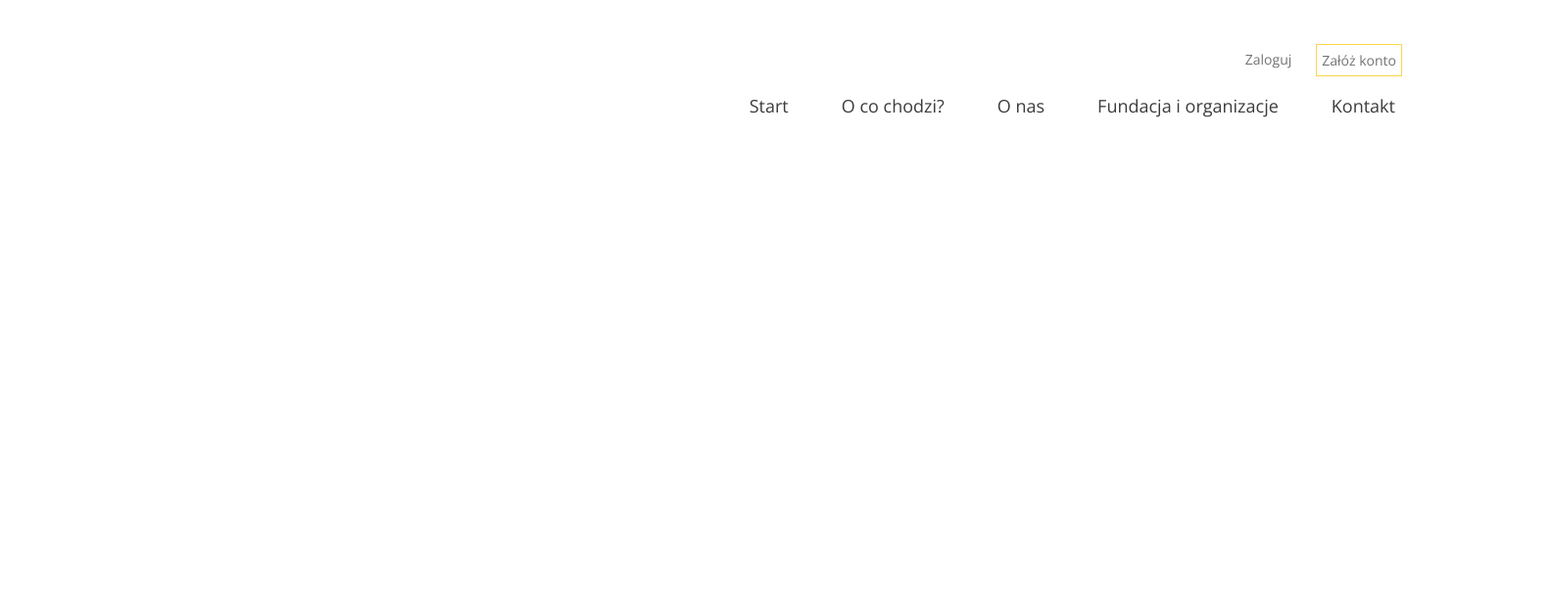
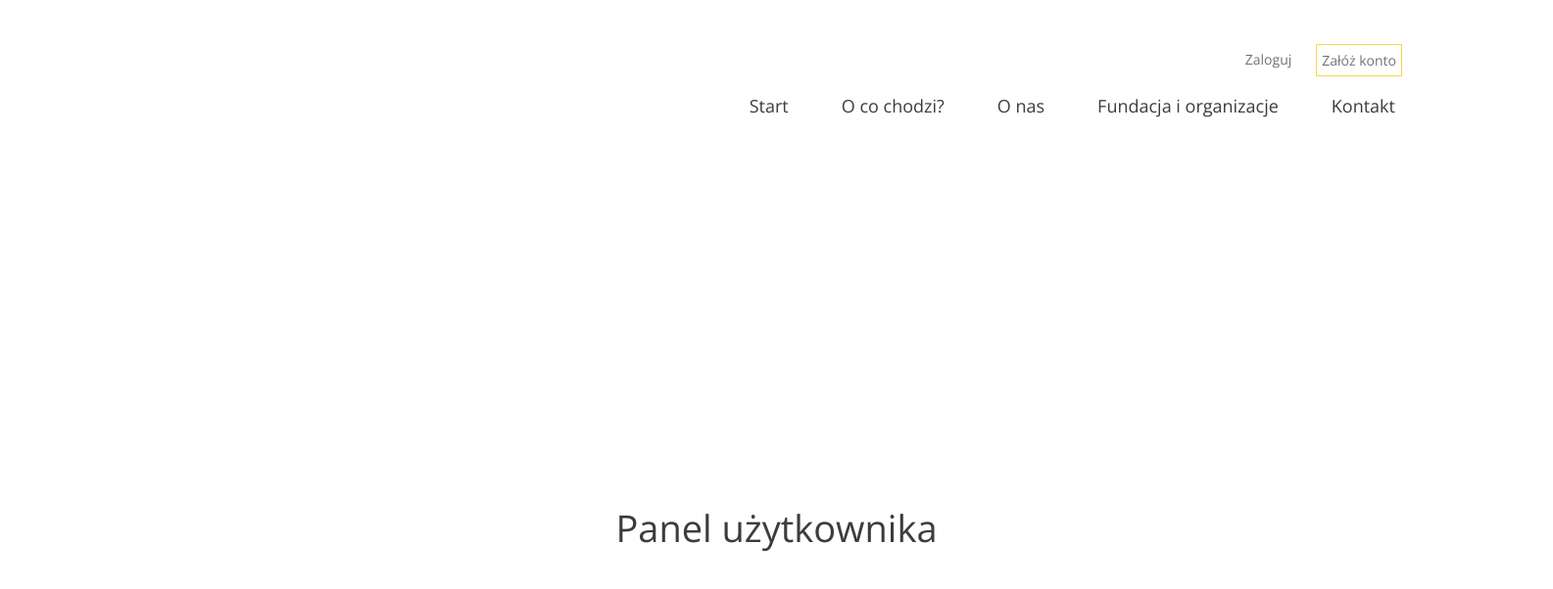
Before and after one commit to korneliagruszka/Second_hande, a React (Vite) app: page /dashboard in a window 1280 px wide. Shown: the top 602 px of the page at 98% size, 1585 px wide, since content can reach past the window. Built offline with nearby package versions, Linux system fonts and the light colour scheme.

Commit message:
Supabase_configuration

```diff
--- a/src/App.jsx
+++ b/src/App.jsx
@@ -1,5 +1,5 @@
 import { BrowserRouter, Routes, Route } from "react-router-dom";
-import './App.scss';
+import "./App.scss";
 import TopMenu from "./components/common/TopMenu/topMenu";
 import HomeHeader from "./components/Home/HomeHeader/homeHeader";
 import Statistics from "./components/Home/Statistics/statistics";
@@ -10,6 +10,7 @@ import Fundations from "./components/Home/Fundations/fundations";
 import Login from "./components/Home/Login/login";
 import Register from "./components/Home/Register/register";
 import Logout from "./components/Home/Logout/logout";
+import Dashboard from "./components/Home/Dashboard/dashboard";
 
 function App() {
   return (
@@ -34,10 +35,11 @@ function App() {
           <Route path="/login" element={<Login />} />
           <Route path="/register" element={<Register />} />
           <Route path="/logout" element={<Logout />} />
+          <Route path="/dashboard" element={<Dashboard />} />
         </Routes>
       </div>
     </BrowserRouter>
-  )
+  );
 }
 
 export default App;
--- a/src/components/Home/Dashboard/dashboard.jsx
+++ b/src/components/Home/Dashboard/dashboard.jsx
@@ -0,0 +1,11 @@
+import "./dashboard.scss";
+
+function Dashboard() {
+  return (
+    <div className="dashboard" id="dashboard">
+      <h2>Panel użytkownika</h2>
+    </div>
+  );
+}
+
+export default Dashboard;
--- a/src/components/Home/Dashboard/dashboard.scss
+++ b/src/components/Home/Dashboard/dashboard.scss
@@ -0,0 +1,17 @@
+@import "src/styles/settings/colors.scss";
+
+.dashboard {
+    width: 1585px;
+    height: 820px;
+    display: flex;
+    align-items: center;
+    flex-direction: row;
+    justify-content: center;
+    margin-left: -8px;
+
+    h2 {
+      font-size: 38px;
+      color: $color-text-dark-grey;
+      font-weight: 400;
+    }
+  }
--- a/src/components/Home/Login/login.jsx
+++ b/src/components/Home/Login/login.jsx
@@ -31,6 +31,7 @@ function Login(){
         }
 
         setErrors(errors);
+
         if (valid) {
             const { user, error } = await supabase.auth.signIn({
                 email: email,
```
